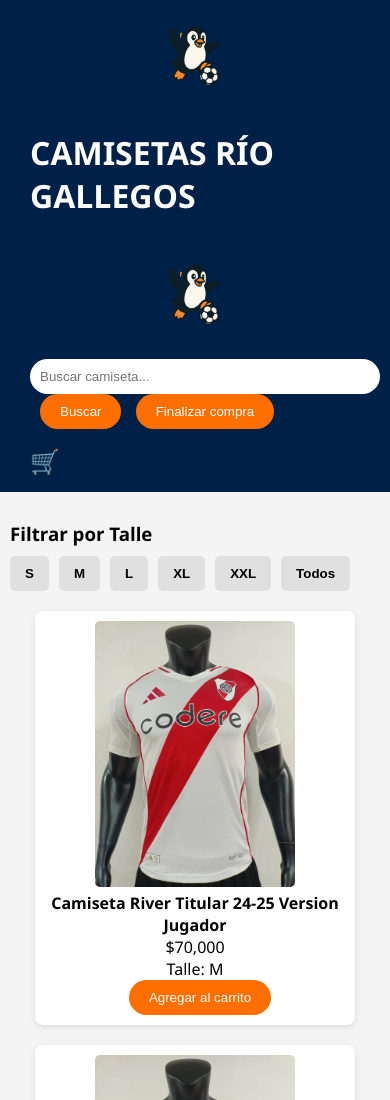
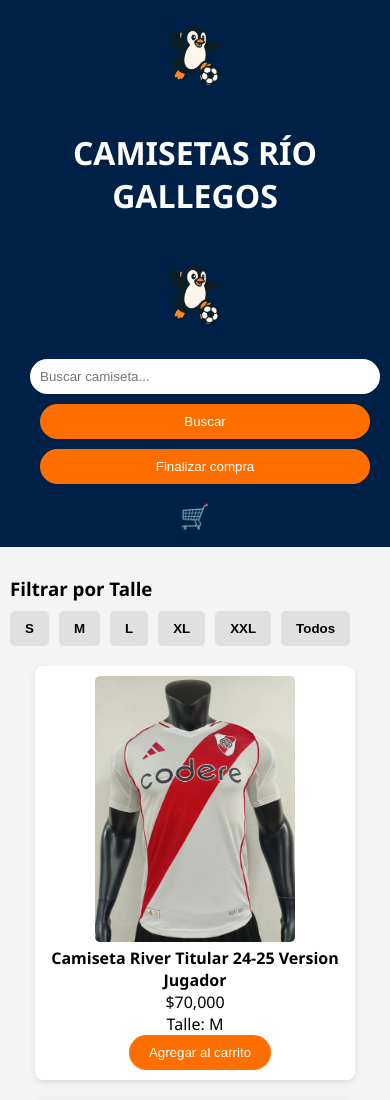
Before and after one commit to axelgallo/camisetasrg.github.io, a plain HTML site: page index.html in a window 390 px wide. Shown: the top 1100 px of the page. Drawn offline with Linux system fonts and the light colour scheme.

Commit message:
Actualicé la página index con diseño responsive2

```diff
--- a/index.html
+++ b/index.html
@@ -162,12 +162,17 @@
     padding: 20px;
     gap: 20px;
   }
+  header .btn {
+  margin-top: 8px;
+}
+
 
   @media (max-width: 768px) {
   header {
     flex-direction: column;
-      align-items: flex-start;
+    align-items: center;
     gap: 15px;
+    text-align: center;
   }
 
   header .llogo {
@@ -182,6 +187,11 @@
   header input[type="text"] {
     width: 100%;
     margin-top: 10px;
+  }
+
+  header .btn {
+    margin-top: 10px;
+    width: 100%;
   }
 
   .contenido {
@@ -208,6 +218,7 @@
     left: 0;
   }
 }
+
   </style>
 
   <script>
```
Lines whose indentation alone changed are shown as unchanged.
